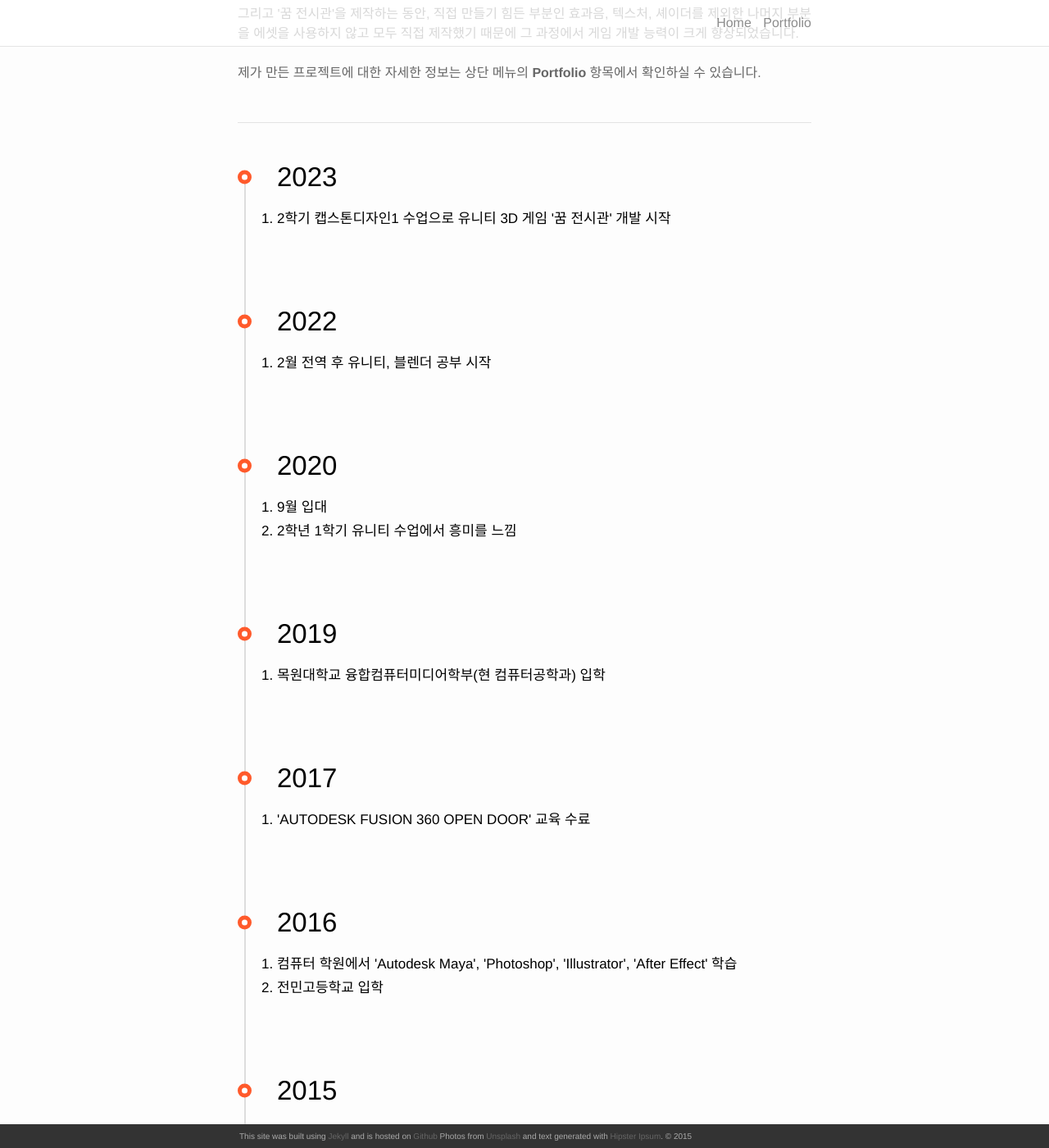
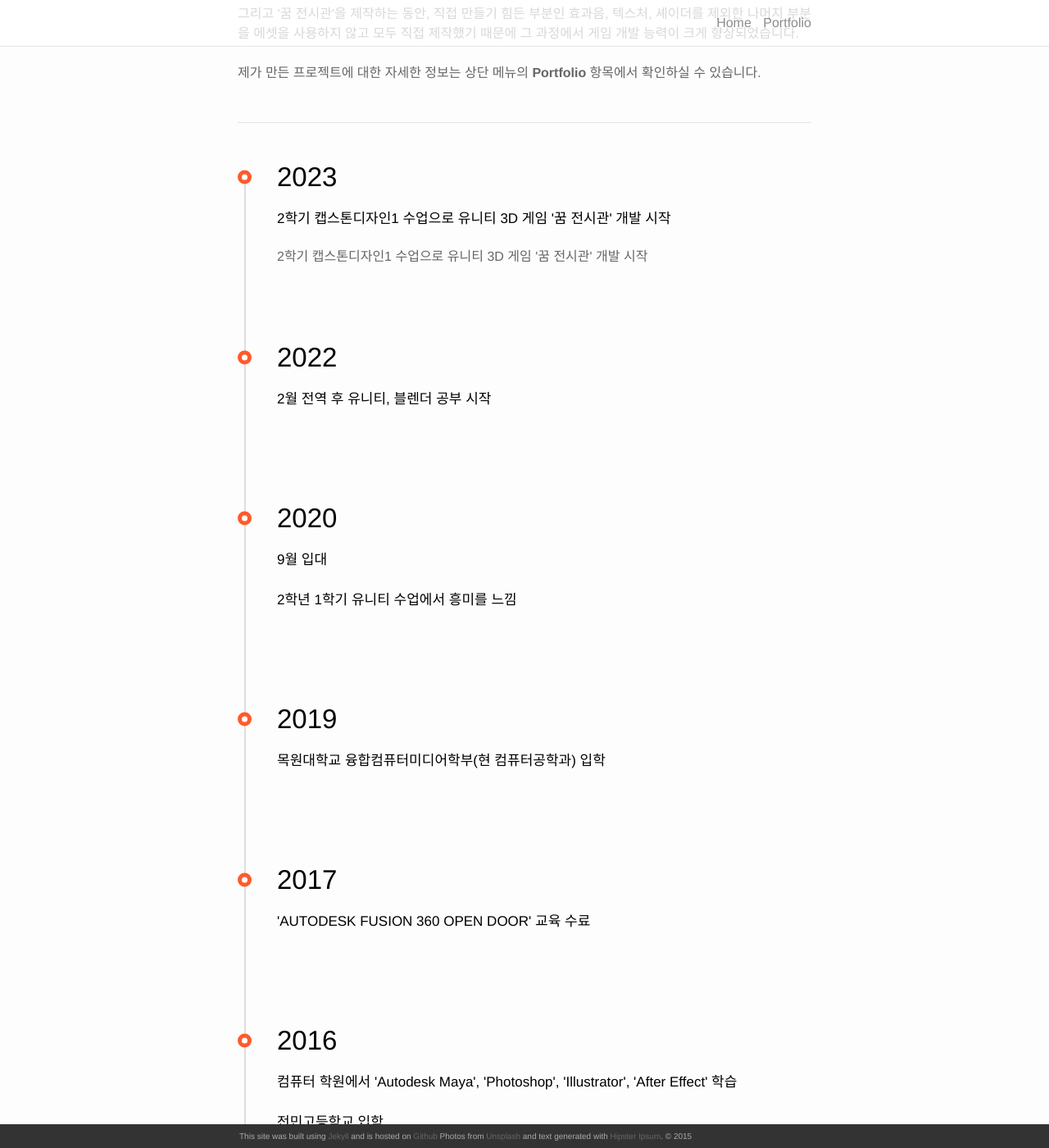
Before and after one commit to zazangkjw/zazangkjw.github.io, a Jekyll site: the page built from index.html, in a window 1280 px wide and 1400 px high, scrolled down 842 px. Shown: the whole window at 82% size. Built offline with Jekyll 4.4.1, drawn with Linux system fonts in a browser that asks for light colours; nearby versions of some CDN libraries; the list of posts is cut into pages by our own code.

Commit message:
글 작성9

```diff
--- a/_sass/_layout.scss
+++ b/_sass/_layout.scss
@@ -298,3 +298,4 @@
 
 .history ol { padding: 20px 0 74px; }
 .history li {font-size: 17px; color:#000; line-height: 29px;  }
+.history p {font-size: 17px; color:#000; line-height: 29px;  }
--- a/index.html
+++ b/index.html
@@ -46,58 +46,59 @@
 	<div>
 		<h2>2023</h2>
 		<ol>
-			<li>2학기 캡스톤디자인1 수업으로 유니티 3D 게임 '꿈 전시관' 개발 시작</li>
+			<p>2학기 캡스톤디자인1 수업으로 유니티 3D 게임 '꿈 전시관' 개발 시작</p>
+			2학기 캡스톤디자인1 수업으로 유니티 3D 게임 '꿈 전시관' 개발 시작
 		</ol>
 	</div>
 
 	<div>
 		<h2>2022</h2>
 		<ol>
-			<li>2월 전역 후 유니티, 블렌더 공부 시작</li>
+			<p>2월 전역 후 유니티, 블렌더 공부 시작</p>
 		</ol>
 	</div>
 
 	<div>
 		<h2>2020</h2>
 		<ol>
-			<li>9월 입대</li>
-			<li>2학년 1학기 유니티 수업에서 흥미를 느낌</li>
+			<p>9월 입대</p>
+			<p>2학년 1학기 유니티 수업에서 흥미를 느낌</p>
 		</ol>
 	</div>
 
 	<div>
 		<h2>2019</h2>
 		<ol>
-			<li>목원대학교 융합컴퓨터미디어학부(현 컴퓨터공학과) 입학</li>
+			<p>목원대학교 융합컴퓨터미디어학부(현 컴퓨터공학과) 입학</p>
 		</ol>
 	</div>
 
 	<div>
 		<h2>2017</h2>
 		<ol>
-			<li>'AUTODESK FUSION 360 OPEN DOOR' 교육 수료</li>
+			<p>'AUTODESK FUSION 360 OPEN DOOR' 교육 수료</p>
 		</ol>
 	</div>
 
 	<div>
 		<h2>2016</h2>
 		<ol>
-			<li>컴퓨터 학원에서 'Autodesk Maya', 'Photoshop', 'Illustrator', 'After Effect' 학습</li>
-			<li>전민고등학교 입학</li>
+			<p>컴퓨터 학원에서 'Autodesk Maya', 'Photoshop', 'Illustrator', 'After Effect' 학습</p>
+			<p>전민고등학교 입학</p>
 		</ol>
 	</div>
 
 	<div>
 		<h2>2015</h2>
 		<ol>
-			<li>문지중학교 3D 프린팅 동아리 수업 수강</li>
+			<p>문지중학교 3D 프린팅 동아리 수업 수강</p>
 		</ol>
 	</div>
 
 	<div>
 		<h2>2000</h2>
 		<ol>
-			<li>3월 5일 대전 출생</li>
+			<p>3월 5일 대전 출생</p>
 		</ol>
 	</div>
 </div>
```
